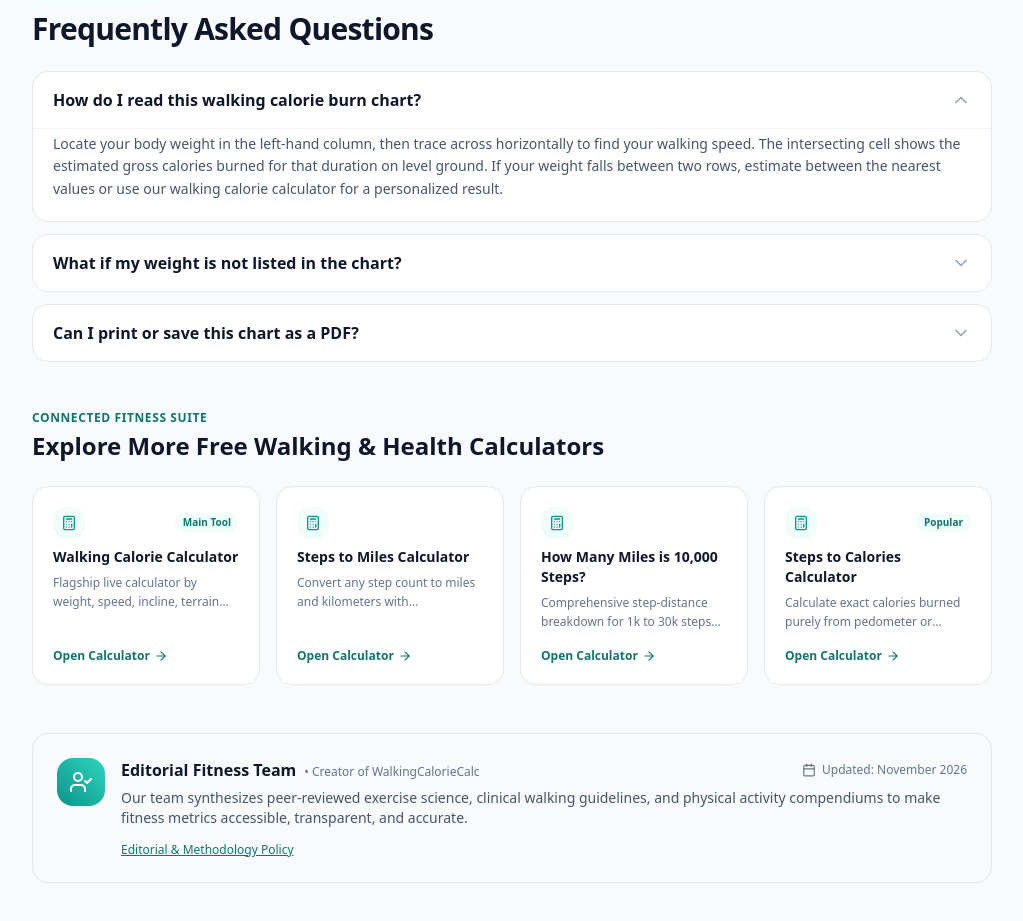
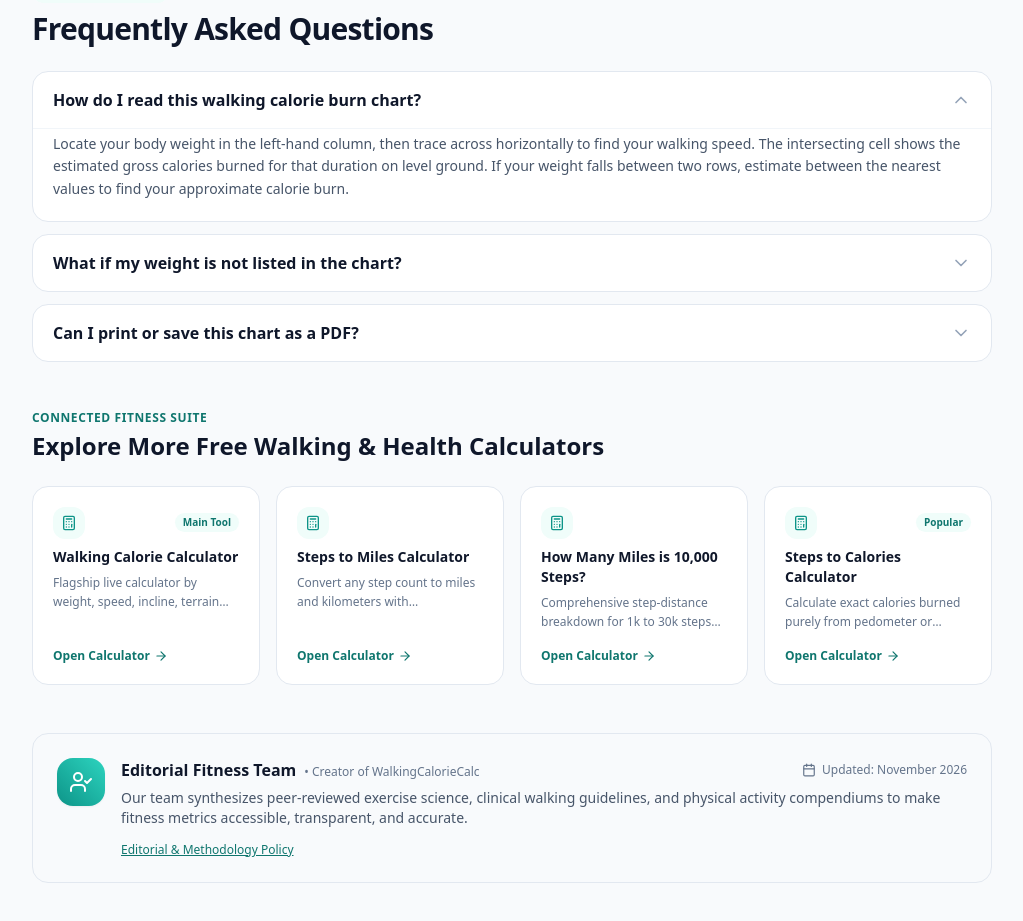
Before and after one commit to zain-taseer-developer/Walking-Calorie-Calculator-2026, a Next.js app: page /walking-calories-burned-chart in a window 1280 px wide. Shown: the part 3880-4801 px from the top of the page, without its empty margins (128-1151 px from the left). Built offline with nearby package versions, Linux system fonts and the light colour scheme; no server answers.

Commit message:
Update calculator functionality and content 3

```diff
--- a/app/walking-calories-burned-chart/page.tsx
+++ b/app/walking-calories-burned-chart/page.tsx
@@ -83,10 +83,10 @@ export default function WalkingCaloriesBurnedChartPage() {
     {
       question: "How do I read this walking calorie burn chart?",
       answer:
-        "Locate your body weight in the left-hand column, then trace across horizontally to find your walking speed. The intersecting cell shows the estimated gross calories burned for that duration on level ground. If your weight falls between two rows, estimate between the nearest values or use our walking calorie calculator for a personalized result.",
+        "Locate your body weight in the left-hand column, then trace across horizontally to find your walking speed. The intersecting cell shows the estimated gross calories burned for that duration on level ground. If your weight falls between two rows, estimate between the nearest values to find your approximate calorie burn.",
       answerContent: (
         <>
-          Locate your body weight in the left-hand column, then trace across horizontally to find your walking speed. The intersecting cell shows the estimated gross calories burned for that duration on level ground. If your weight falls between two rows, estimate between the nearest values or use our walking calorie calculator for a personalized result.
+          Locate your body weight in the left-hand column, then trace across horizontally to find your walking speed. The intersecting cell shows the estimated gross calories burned for that duration on level ground. If your weight falls between two rows, estimate between the nearest values to find your approximate calorie burn.
         </>
       ),
     },
```
